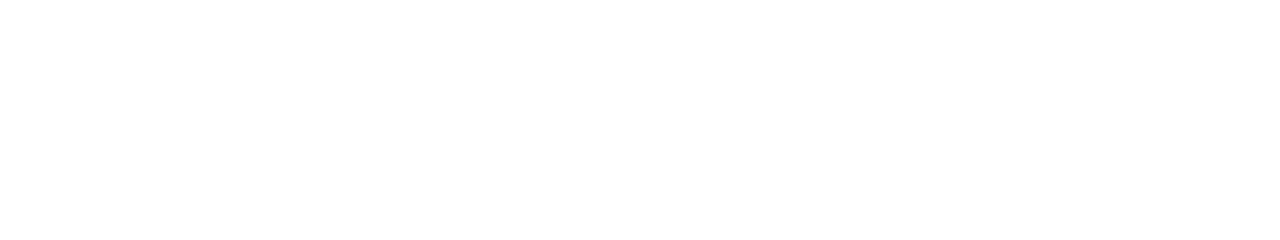
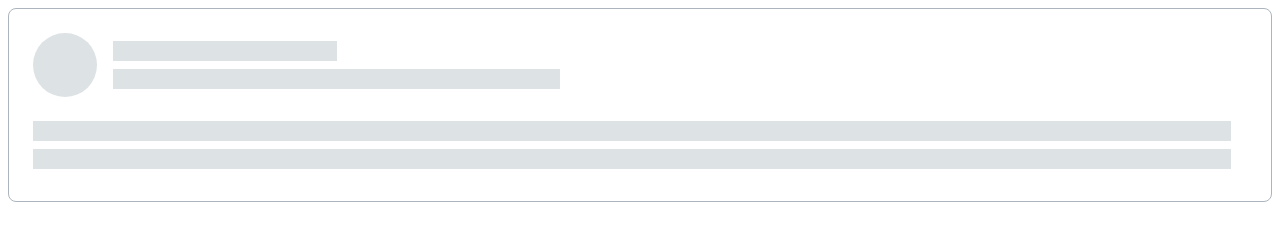
Before and after one commit to js-tasks-ru/htmlcss-20230227_kira-ismailova, a website: page 04-lection2/02-skeleton/index.html in a window 1280 px wide. Drawn offline with Linux system fonts and the light colour scheme.

Commit message:
skeleton is ready

```diff
--- a/04-lection2/02-skeleton/index.html
+++ b/04-lection2/02-skeleton/index.html
@@ -6,6 +6,19 @@
         <link rel="stylesheet" href="./skeleton.css">
     </head>
     <body>
+        <div class="skeleton">
+            <div class="skeleton__header">
+                <div class="skeleton__circle"></div>
+                <div class="skeleton__title">
+                    <div class="skeleton__line skeleton__line_name"></div>
+                        <div class="skeleton__line skeleton__line_date"></div>
 
+                        </div>
+                    </div>
+                    <div class="skeleton__body">
+                        <div class="skeleton__line"></div>
+                        <div class="skeleton__line"></div>
+                    </div>
+                </div>
     </body>
 </html>
--- a/04-lection2/02-skeleton/skeleton.css
+++ b/04-lection2/02-skeleton/skeleton.css
@@ -0,0 +1,44 @@
+.skeleton {
+    padding: 24px 40px 32px 24px;
+    border: 1px solid var(--grey-3);
+    border-radius: 8px;
+}
+
+.skeleton__header {
+    display: flex;
+    align-items: center;
+    margin-bottom: 24px;
+}
+
+.skeleton__circle {
+    flex-shrink: 0;
+    width: 64px;
+    height: 64px;
+    border-radius: 50%;
+    background: var(--grey-2);
+}
+
+.skeleton__title {
+    flex-shrink: 1;
+    flex-basis: 100%;
+    margin-left: 16px;
+}
+
+.skeleton__line {
+    height: 20px;
+    max-width: 100%;
+    margin-bottom: 8px;
+    background: var(--grey-2);
+}
+
+.skeleton__line:last-child {
+    margin-bottom: 0;
+}
+
+.skeleton__line_name {
+    max-width: 20%;
+}
+
+.skeleton__line_date {
+    max-width: 40%;
+}
```
